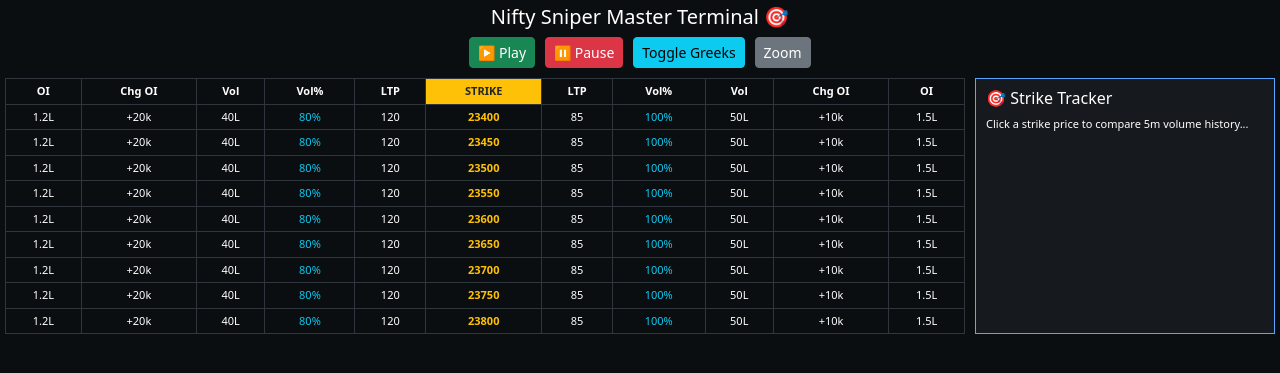
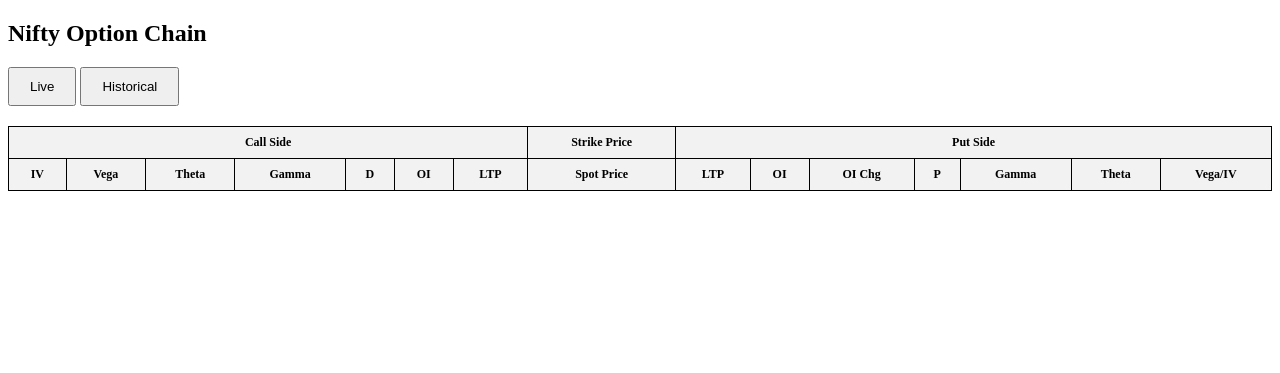
Before and after one commit to alok19898-byte/nifty-sniper-live, a FastAPI app: page / in a window 1280 px wide. Shown: the top 373 px of the page. Run offline with FastAPI, Linux system fonts and the light colour scheme; lists and menus that the app fills with data are empty.

Commit message:
Update index.html

```diff
--- a/templates/index.html
+++ b/templates/index.html
@@ -1,67 +1,47 @@
 <!DOCTYPE html>
 <html lang="en">
 <head>
-    <link href="https://cdn.jsdelivr.net/npm/bootstrap@5.3.0/dist/css/bootstrap.min.css" rel="stylesheet">
+    <meta charset="UTF-8">
+    <title>Trading Dashboard</title>
     <style>
-        body { background: #0b0e11; color: #fff; font-size: 11px; margin: 0; padding: 5px; }
-        .controls { display: flex; justify-content: center; gap: 10px; margin-bottom: 10px; }
-        .main-layout { display: flex; width: 100%; gap: 10px; }
-        .table-container { flex-grow: 1; overflow-x: auto; }
-        #tracker { width: 300px; background: #161a1e; border: 1px solid #58a6ff; padding: 10px; }
-        table { width: 100%; border-collapse: collapse; }
-        th, td { padding: 4px; text-align: center; border: 1px solid #30363d; white-space: nowrap; }
-        .g-col { display: none; }
-        .show-g { display: table-cell !important; }
-        .zoom-large { font-size: 14px; }
+        table { width: 100%; border-collapse: collapse; margin-top: 20px; text-align: center; font-size: 12px; }
+        th, td { border: 1px solid #000; padding: 8px; }
+        .header-row { background-color: #f2f2f2; }
+        .toggle-btn { padding: 10px 20px; cursor: pointer; }
     </style>
 </head>
-<body id="body">
-    <h5 class="text-center">Nifty Sniper Master Terminal 🎯</h5>
-    <div class="controls">
-        <button class="btn btn-sm btn-success" onclick="fetch('/start-recording')">▶️ Play</button>
-        <button class="btn btn-sm btn-danger" onclick="fetch('/stop-recording')">⏸️ Pause</button>
-        <button class="btn btn-sm btn-info" onclick="document.querySelectorAll('.g-col').forEach(e=>e.classList.toggle('show-g'))">Toggle Greeks</button>
-        <button class="btn btn-sm btn-secondary" onclick="document.getElementById('body').classList.toggle('zoom-large')">Zoom</button>
-    </div>
+<body>
 
-    <div class="main-layout">
-        <div class="table-container">
-            <table>
-                <thead>
-                    <tr>
-                        <th class="g-col">Delta</th><th class="g-col">Gamma</th><th class="g-col">Vega</th><th class="g-col">Theta</th><th class="g-col">IV</th>
-                        <th>OI</th><th>Chg OI</th><th>Vol</th><th>Vol%</th><th>LTP</th>
-                        <th class="bg-warning text-dark">STRIKE</th>
-                        <th>LTP</th><th>Vol%</th><th>Vol</th><th>Chg OI</th><th>OI</th>
-                        <th class="g-col">IV</th><th class="g-col">Theta</th><th class="g-col">Vega</th><th class="g-col">Gamma</th><th class="g-col">Delta</th>
-                    </tr>
-                </thead>
-                <tbody id="tbody"></tbody>
-            </table>
-        </div>
-        <div id="tracker">
-            <h6>🎯 Strike Tracker</h6>
-            <div id="hist">Click a strike price to compare 5m volume history...</div>
-        </div>
-    </div>
+    <h2>Nifty Option Chain</h2>
+    <button class="toggle-btn" onclick="switchMode('live')">Live</button>
+    <button class="toggle-btn" onclick="switchMode('historical')">Historical</button>
+
+    <table>
+        <!-- Table Header based on "1000026899.jpg" -->
+        <tr class="header-row">
+            <th colspan="7">Call Side</th>
+            <th>Strike Price</th>
+            <th colspan="7">Put Side</th>
+        </tr>
+        <tr class="header-row">
+            <!-- Call Side Columns -->
+            <th>IV</th><th>Vega</th><th>Theta</th><th>Gamma</th><th>D</th><th>OI</th><th>LTP</th>
+            <!-- Center -->
+            <th>Spot Price</th>
+            <!-- Put Side Columns -->
+            <th>LTP</th><th>OI</th><th>OI Chg</th><th>P</th><th>Gamma</th><th>Theta</th><th>Vega/IV</th>
+        </tr>
+        <tbody id="dataBody">
+            <!-- Data will appear here -->
+        </tbody>
+    </table>
 
     <script>
-        // डमी डेटा के साथ रेंडर (बाद में API से रिप्लेस करेंगे)
-        function renderTable() {
-            let html = "";
-            for(let s=23400; s<=23800; s+=50) {
-                html += `<tr onclick="document.getElementById('hist').innerText='Tracking ${s}...'">
-                    <td class="g-col">0.5</td><td class="g-col">0.02</td><td class="g-col">12</td><td class="g-col">-10</td><td class="g-col">14</td>
-                    <td>1.2L</td><td>+20k</td><td>40L</td><td class="text-info">80%</td><td>120</td>
-                    <td class="text-warning fw-bold">${s}</td>
-                    <td>85</td><td class="text-info">100%</td><td>50L</td><td>+10k</td><td>1.5L</td>
-                    <td class="g-col">13</td><td class="g-col">-9</td><td class="g-col">11</td><td class="g-col">0.02</td><td class="g-col">-0.5</td>
-                </tr>`;
-            }
-            document.getElementById('tbody').innerHTML = html;
+        function switchMode(mode) {
+            console.log("Switching to: " + mode);
+            // यहाँ आपका API कॉल वाला लॉजिक आएगा
+            alert("Mode switched to: " + mode);
         }
-        renderTable();
     </script>
 </body>
 </html>
-</html>
```
